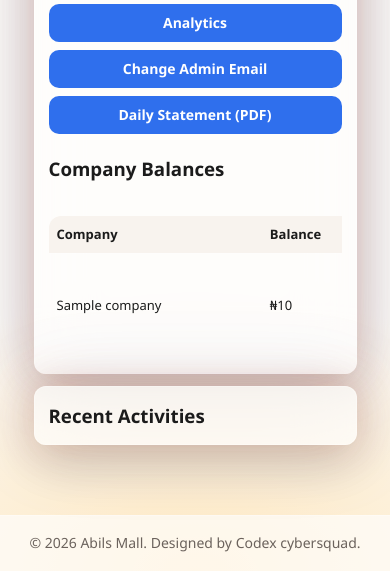
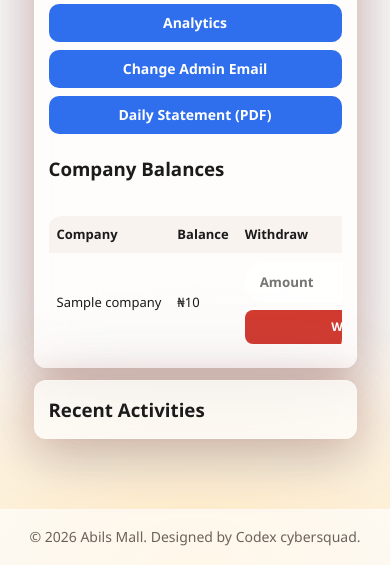
Before and after one commit to Sonbeliever/Abils-Mall, a Flask app: page /admin/dashboard in a window 390 px wide. Shown: the part 780-1351 px from the top of the page. Run offline with Flask 3, Linux system fonts and the light colour scheme; a user stored in the database is signed in; tables that the repository leaves empty hold one stand-in row (values such as "Sample post"); grey boxes marked "Sample" are stand-in pictures.

Commit message:
Admin_tables_and_dashboard_responsive_tuning

```diff
--- a/static/css/style.css
+++ b/static/css/style.css
@@ -2011,6 +2011,92 @@ body.dark-mode .admin-form-card {
     font-weight: 600;
 }
 
+/* ==============================
+   Admin Responsive Refinements
+   ============================== */
+.admin-dashboard {
+    max-width: 1200px;
+    margin: 0 auto;
+}
+
+.admin-dashboard .admin-grid {
+    gap: 20px;
+}
+
+.admin-dashboard .admin-actions {
+    display: grid;
+    grid-template-columns: repeat(auto-fit, minmax(180px, 1fr));
+    gap: 10px;
+}
+
+.admin-dashboard .admin-actions .btn,
+.admin-dashboard .admin-actions button.btn {
+    width: 100%;
+    min-height: 40px;
+}
+
+.admin-table {
+    width: 100%;
+    table-layout: auto;
+}
+
+.admin-table th,
+.admin-table td {
+    vertical-align: middle;
+    word-break: break-word;
+}
+
+.admin-table .btn,
+.admin-table button.btn {
+    padding: 6px 10px;
+    font-size: 13px;
+    min-height: 34px;
+    width: auto;
+    min-width: 88px;
+    border-radius: 8px;
+}
+
+.admin-table input[type="number"],
+.admin-table input[type="text"],
+.admin-table input[type="email"],
+.admin-table input[type="search"] {
+    max-width: 140px;
+    min-height: 34px;
+}
+
+.admin-table form {
+    display: inline-flex;
+    align-items: center;
+    gap: 8px;
+    flex-wrap: wrap;
+}
+
+@media (max-width: 1100px) {
+    .admin-dashboard {
+        max-width: 100%;
+    }
+}
+
+@media (max-width: 768px) {
+    .admin-table {
+        display: block;
+        overflow-x: auto;
+        white-space: nowrap;
+    }
+
+    .admin-table th,
+    .admin-table td {
+        white-space: nowrap;
+    }
+
+    .admin-table .btn,
+    .admin-table button.btn {
+        min-width: 72px;
+        padding: 6px 8px;
+        font-size: 12px;
+    }
+}
+
 .nav-toggle {
     display: none;
     border: 1px solid var(--border-color);
```
